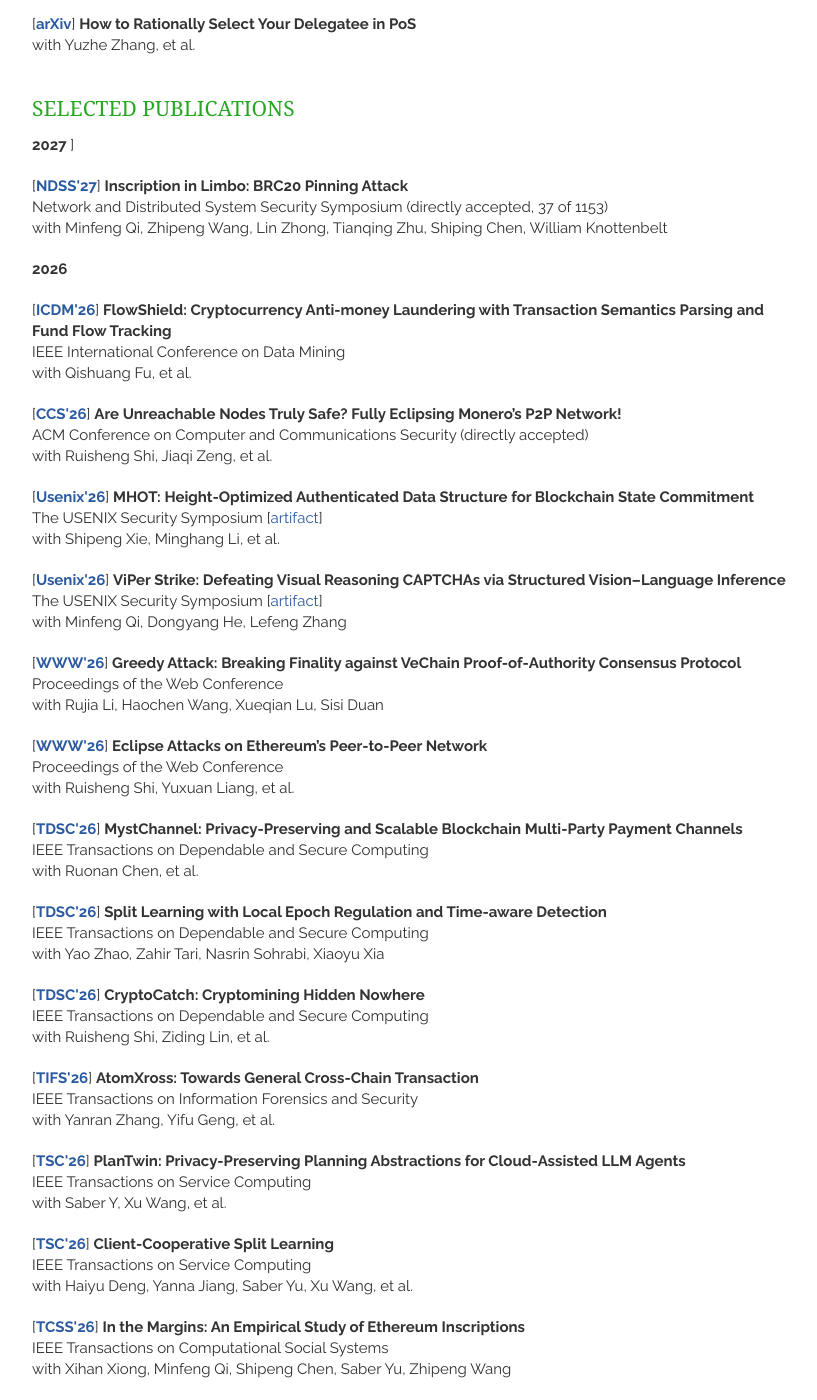
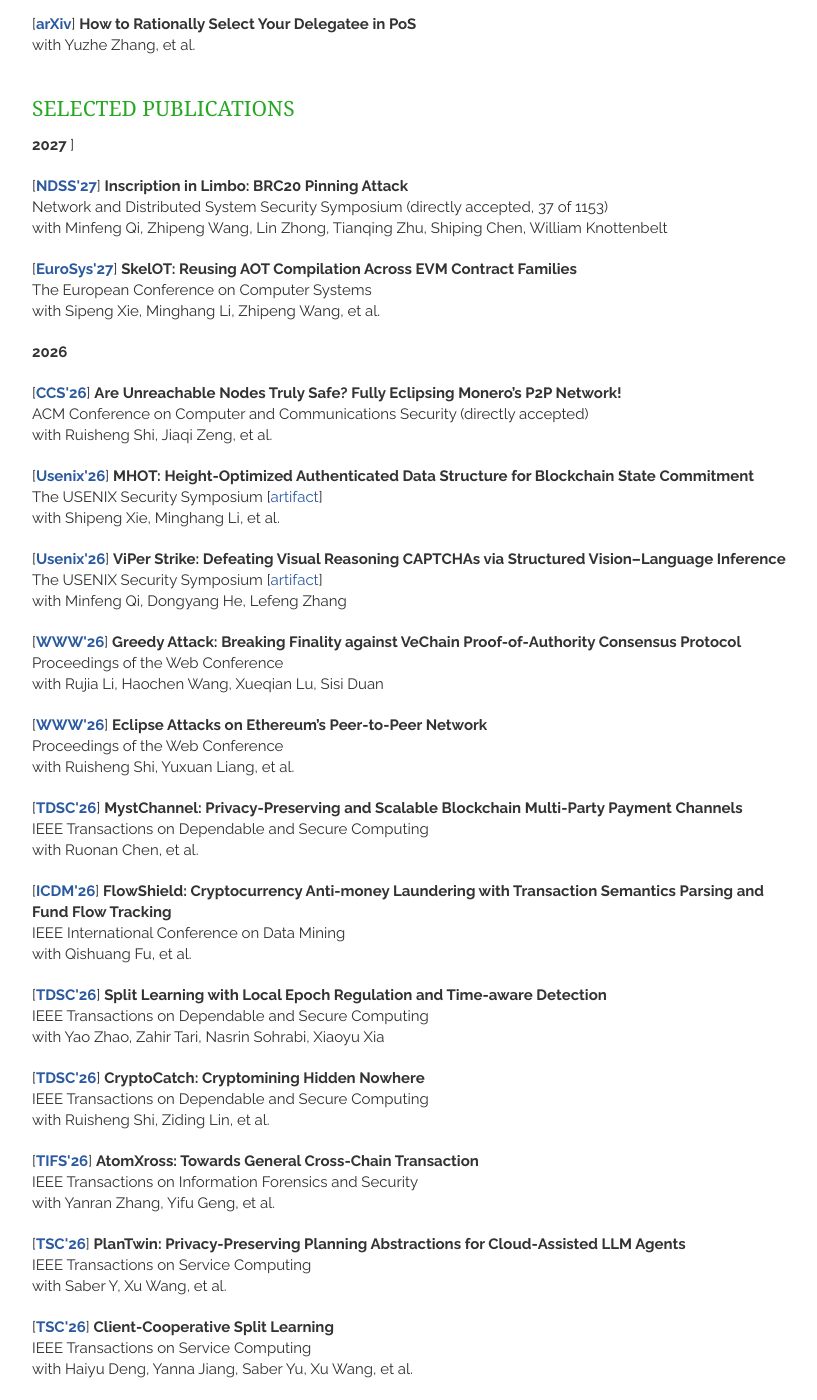
Before and after one commit to qinwang-git/qinwang-git.github.io, a Jekyll site: the page built from publications.html, in a window 1280 px wide and 1400 px high, scrolled down 441 px. Shown: the whole window, without its empty margins (148-965 px from the left). Built offline with Jekyll 4.4.1, drawn with Linux system fonts in a browser that asks for light colours; nearby versions of some CDN libraries.

Commit message:
Update publications.html

```diff
--- a/_includes/publications.html
+++ b/_includes/publications.html
@@ -71,17 +71,18 @@
         </header>
       </article>
 
+     <article>
+        <header>
+          [<strong><a href = "" target="_blank">EuroSys'27</a></strong>]
+               <strong> SkelOT: Reusing AOT Compilation Across EVM Contract Families </strong>
+            <br> The European Conference on Computer Systems
+            <br> with Sipeng Xie, Minghang Li, Zhipeng Wang, et al.
+        </header>
+      </article>
+
+
     <article>
     <strong>2026</strong>
-    </article>
-
-    <article>
-        <header>
-            [<strong><a href = "https://arxiv.org/pdf/2608.17355" target="_blank">ICDM'26</a></strong>]
-                <strong> FlowShield: Cryptocurrency Anti-money Laundering with Transaction Semantics Parsing and Fund Flow Tracking </strong>
-            <br> IEEE International Conference on Data Mining
-            <br> with Qishuang Fu, et al.
-       </header>
     </article>
 
        <article>
@@ -111,7 +112,6 @@
         </header>
     </article>
 
-
     <article>
         <header>
             [<strong><a href = "" target="_blank">WWW'26</a></strong>]
@@ -137,6 +137,15 @@
             <br> IEEE Transactions on Dependable and Secure Computing
             <br> with Ruonan Chen, et al.
         </header>
+    </article>
+
+    <article>
+        <header>
+            [<strong><a href = "https://arxiv.org/pdf/2608.17355" target="_blank">ICDM'26</a></strong>]
+                <strong> FlowShield: Cryptocurrency Anti-money Laundering with Transaction Semantics Parsing and Fund Flow Tracking </strong>
+            <br> IEEE International Conference on Data Mining
+            <br> with Qishuang Fu, et al.
+       </header>
     </article>
 
     <article>
```
